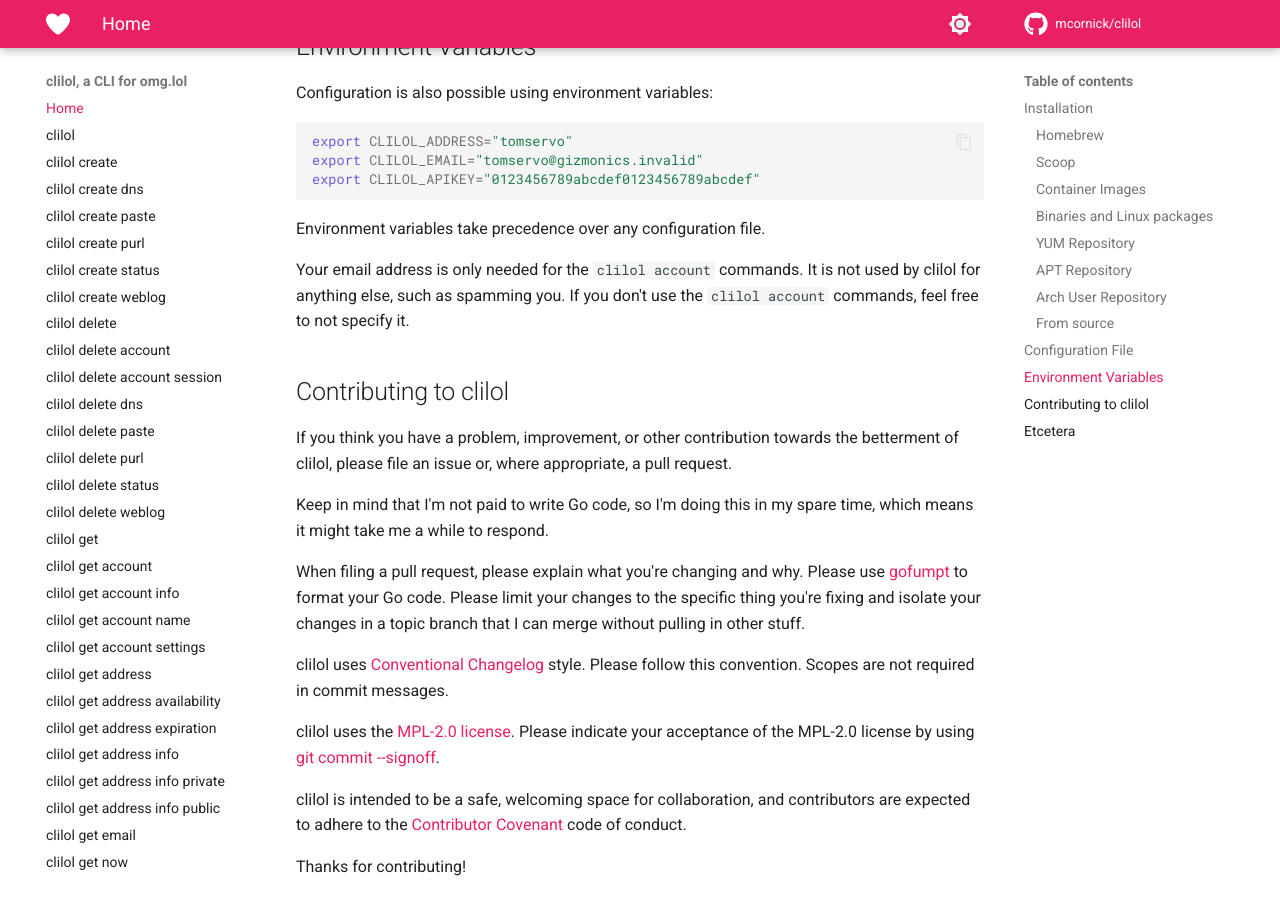
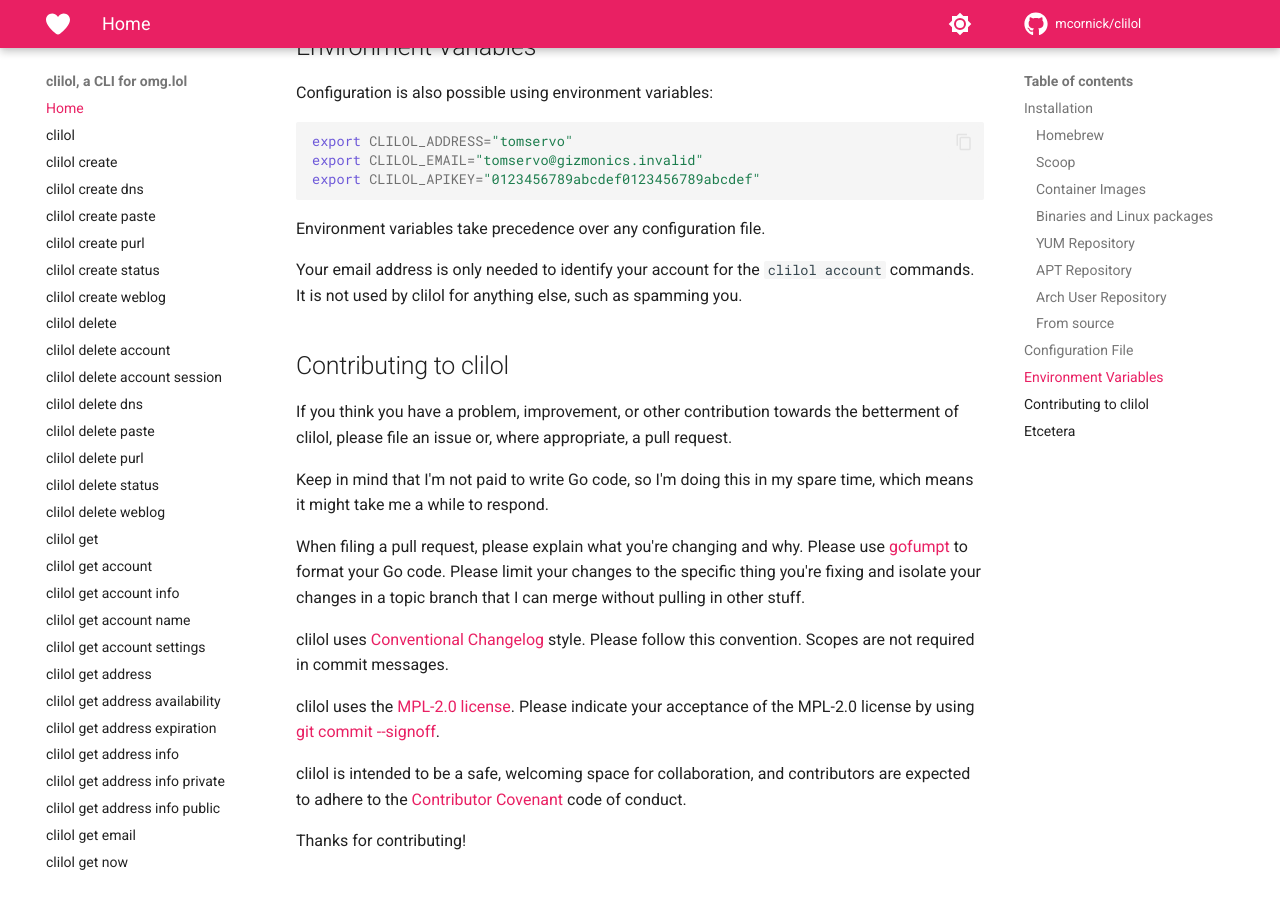
Before and after one commit to mcornick/clilol, an MkDocs documentation site: the page built from docs/index.md, in a window 1280 px wide and 900 px high, scrolled down 3252 px. Built offline with MkDocs 1.6.1 and Material for MkDocs 9.7.7, drawn with Linux system fonts in a browser that asks for light colours; comment, search, counter and statistics services are not loaded.

Commit message:
docs: don't suggest not setting email
Technically this is entirely correct, but has the potential to
confuse people. Just mention what it's used for (and not used for.)

Signed-off-by: Mark Cornick <mcornick@mcornick.com>

```diff
--- a/docs/index.md
+++ b/docs/index.md
@@ -141,7 +141,7 @@ export CLILOL_APIKEY="0123456789abcdef0123456789abcdef"
 
 Environment variables take precedence over any configuration file.
 
-Your email address is only needed for the `clilol account` commands. It is not used by clilol for anything else, such as spamming you. If you don't use the `clilol account` commands, feel free to not specify it.
+Your email address is only needed to identify your account for the `clilol account` commands. It is not used by clilol for anything else, such as spamming you.
 
 ## Contributing to clilol
 
```
